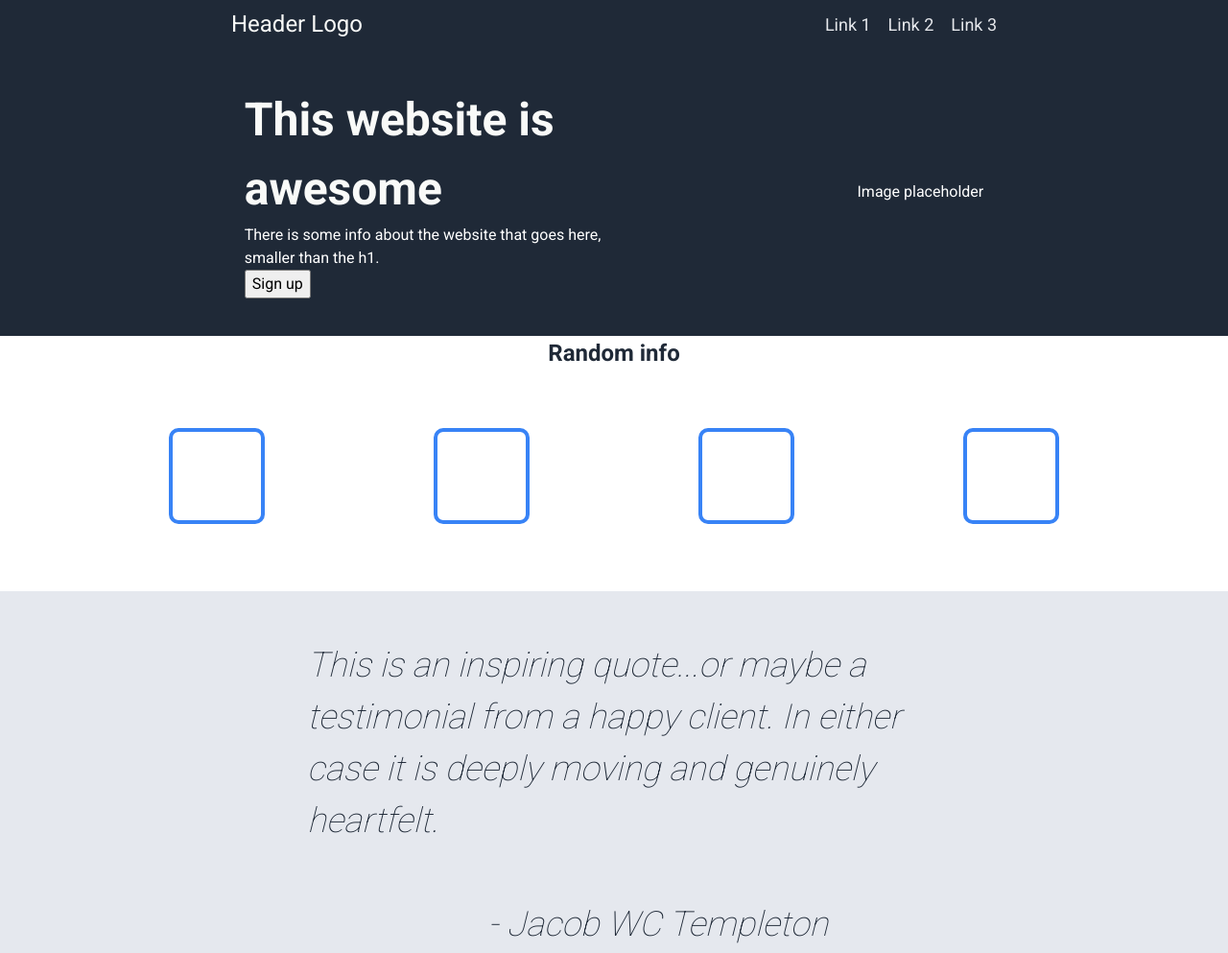
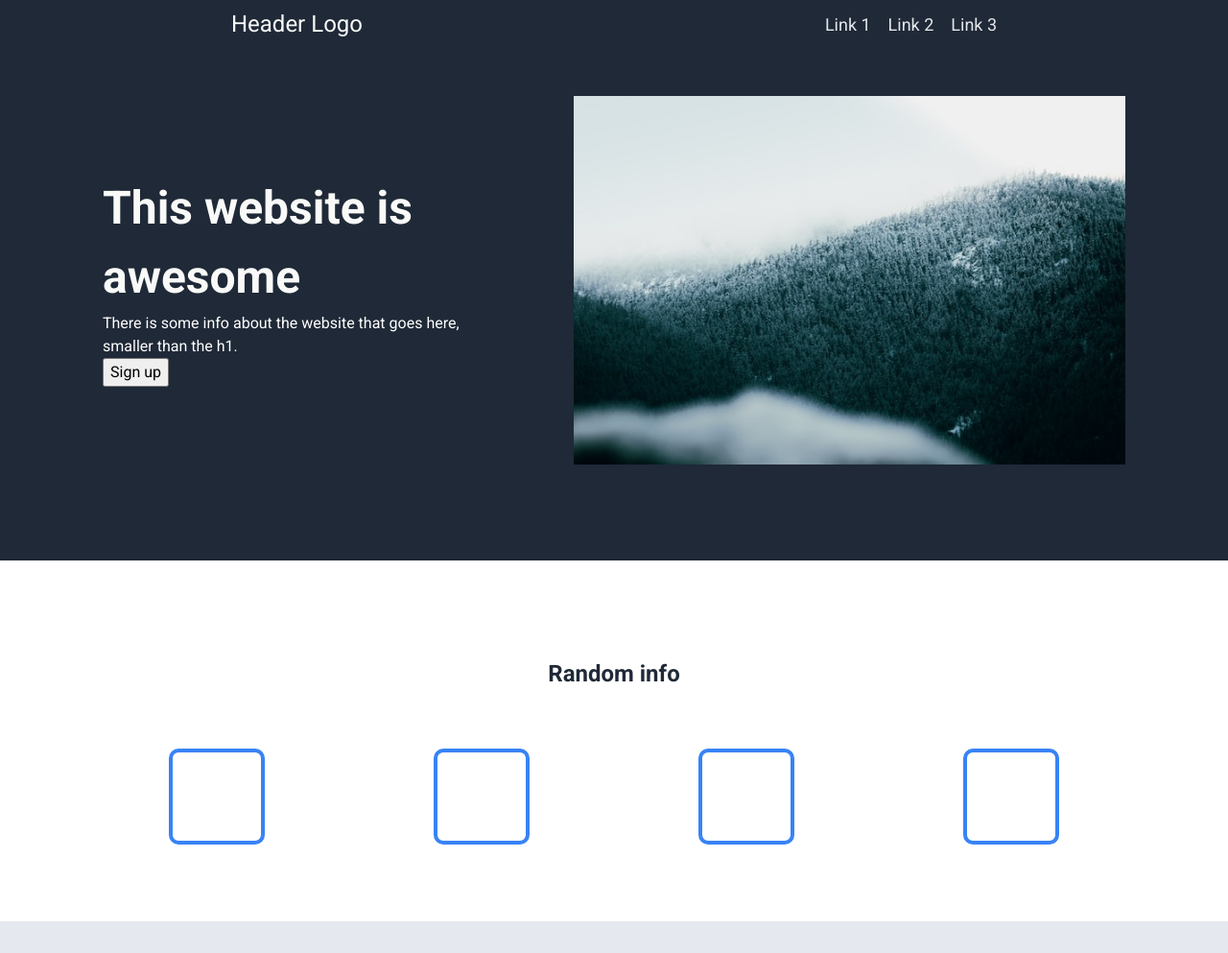
Before and after one commit to JWCTempleton/Odin_Proj_Landing_Page, a plain HTML site: page index.html in a window 1280 px wide. Shown: the top 993 px of the page at 96% size. Drawn offline with Linux system fonts and the light colour scheme.

Commit message:
Add image to into section

```diff
--- a/index.html
+++ b/index.html
@@ -31,7 +31,9 @@
         </p>
         <button>Sign up</button>
       </div>
-      <div class="hero-image">Image placeholder</div>
+      <div class="hero-image">
+        <img src="./images/landscape.jpg" alt="landscape" />
+      </div>
     </div>
     <div class="info">
       <h2>Random info</h2>
@@ -45,7 +47,7 @@
     <div class="quote">
       <p class="quote-text">
         This is an inspiring quote...or maybe a testimonial from a happy client.
-        In either case it is deeply moving and genuinely heartfelt.<br /><br />
+        In either case it is deeply moving and genuinely heartfelt.<br />
         &emsp;&emsp;&emsp;&emsp;&emsp; - Jacob WC Templeton
       </p>
     </div>
--- a/style.css
+++ b/style.css
@@ -80,12 +80,14 @@ ul{
 }
 
 .intro{
-    height: 300px;
+
     background-color: #1f2937;
     display: flex;
     justify-content: space-evenly;
     align-items: center;
     color: white;
+    padding: 50px 0 100px 0;
+
 }
 .hero-text{
     width: 30%;
@@ -94,7 +96,14 @@ ul{
 .hero-text h1{
     font-size: 48px;
     font-weight: 700;
-    color: #f9faf8;;
+    color: #f9faf8;
+
+}
+
+.hero-image{
+    width: 575px;
+    height: auto;
+    border-radius: 20px;
 }
 .info{
     background-color: white;
@@ -103,7 +112,7 @@ ul{
     justify-content: center;
     flex-direction: column;
     text-align: center;
-    padding-bottom: 40px;
+    padding: 100px 0 50px 0;
 }
 
 .card{
```
Also changed, not shown: images/landscape.jpg (added), 1 other file.
